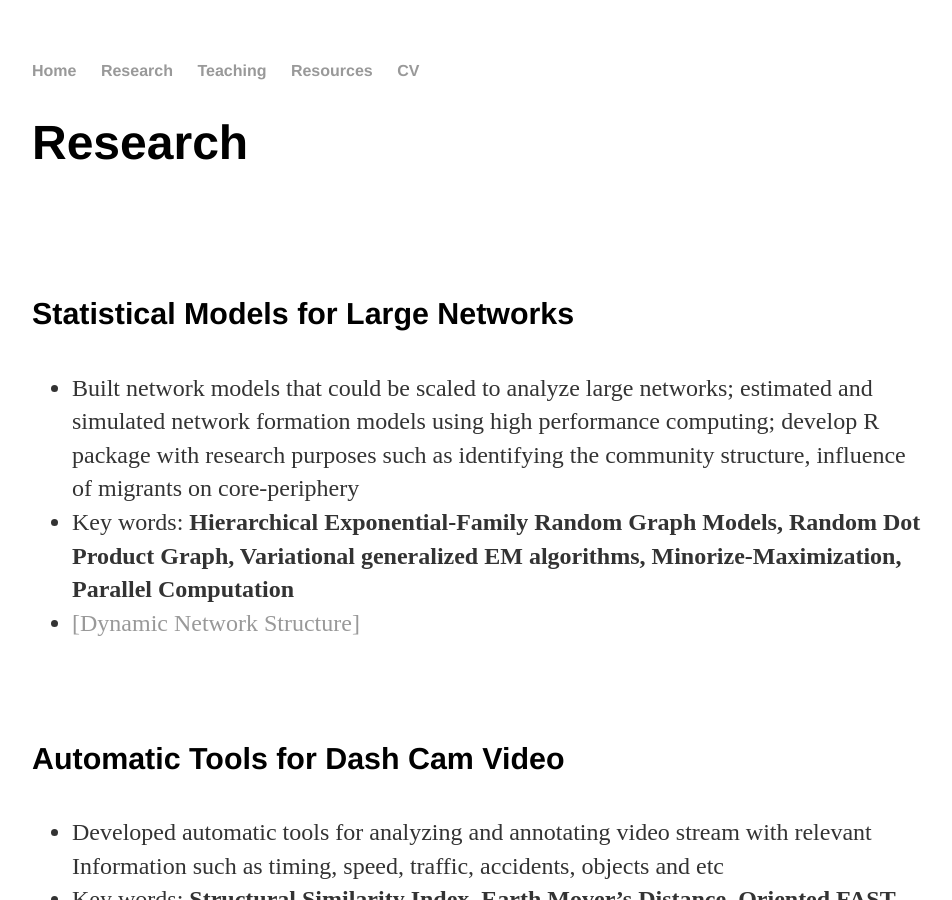
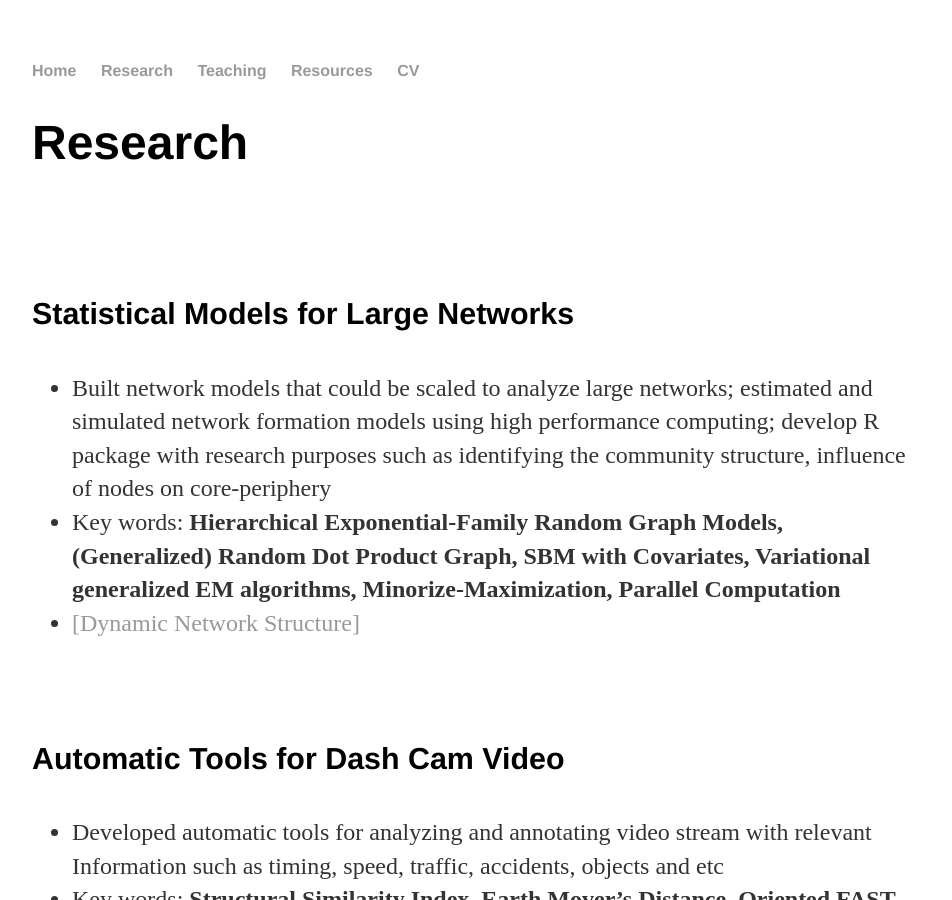
Before and after one commit to CongM/CongM.github.io, a Jekyll site: the page built from research/index.html, in a window 1280 px wide and 900 px high. Shown: the whole window, without its empty margins (160-1112 px from the left). Built offline with Jekyll 4.4.1, drawn with Linux system fonts in a browser that asks for light colours.

Commit message:
Update index.html

```diff
--- a/research/index.html
+++ b/research/index.html
@@ -9,8 +9,8 @@ title: Cong Mu's Homepage
   <br><br><br>
   <h4>Statistical Models for Large Networks</h4>
 	<ul>
-		<li>Built network models that could be scaled to analyze large networks; estimated and simulated network formation models using high performance computing; develop R package with research purposes such as identifying the community structure, influence of migrants on core-periphery</li>
-		<li>Key words: <b>Hierarchical Exponential-Family Random Graph Models, Random Dot Product Graph, Variational generalized EM algorithms, Minorize-Maximization, Parallel Computation</b></li>
+		<li>Built network models that could be scaled to analyze large networks; estimated and simulated network formation models using high performance computing; develop R package with research purposes such as identifying the community structure, influence of nodes on core-periphery</li>
+		<li>Key words: <b>Hierarchical Exponential-Family Random Graph Models, (Generalized) Random Dot Product Graph, SBM with Covariates, Variational generalized EM algorithms, Minorize-Maximization, Parallel Computation</b></li>
 		<li><a href="https://cong.shinyapps.io/ChinaNetwork" target="_blank">[Dynamic Network Structure]</a></a></li>
 	</ul>
   <br><br>
```
